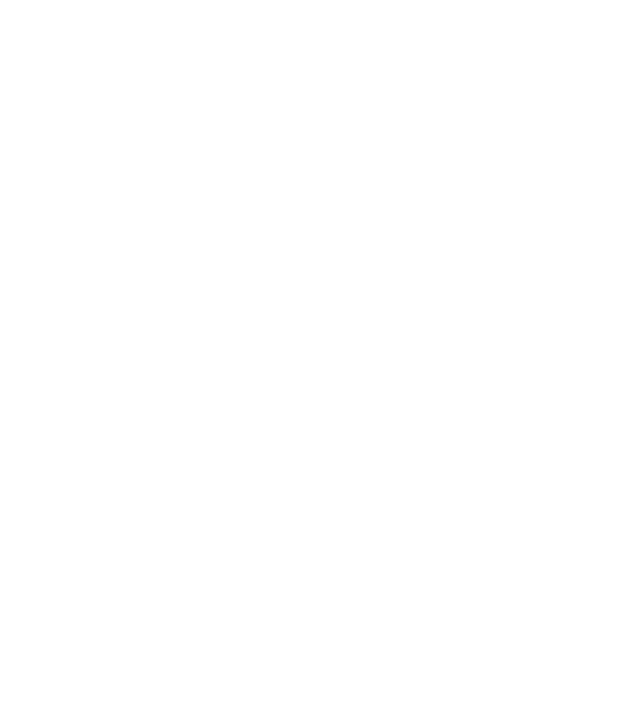
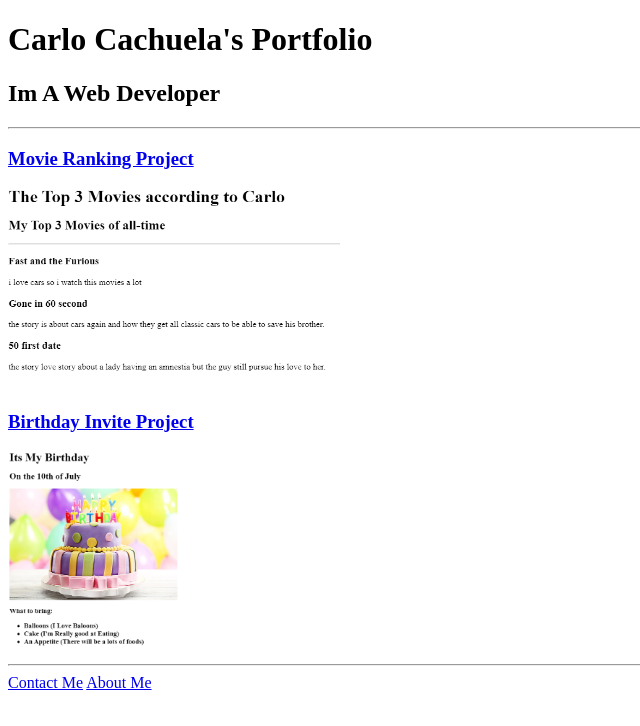
Before and after one commit to carlocachuela/html.portfolio, a plain HTML site: page index.html in a window 1280 px wide. Shown: the whole page, without its empty margins (0-640 px from the left). Drawn offline with Linux system fonts and the light colour scheme.

Commit message:
Add files via upload

```diff
--- a/index.html
+++ b/index.html
@@ -1,15 +1,22 @@
-<!-- TODO 1: Create the HTML Boilerplate -->
+<!DOCTYPE html>
+<html lang="en">
 
-<!-- TODO 2: Add Your previous projects' HTML into the public folder -->
+<head>
+    <meta charset="UTF-8">
+    <title>Carlo's Portfolio</title>
+</head>
 
-<!-- TODO 3: Take screenshots of your project previews and add the images to the images folder -->
+<body>
+    <h1>Carlo Cachuela's Portfolio</h1>
+    <h2>Im A Web Developer</h2>
+    <hr />
+    <h3><a href="./public/movie-ranking.html">Movie Ranking Project</a> </h3>
+    <img src="./assets/images/Screenshot 2023-05-18 125348.png" height="200" alt="Movie ranking project preview"/>
+    <h3><a href="./public/birthday-invite.html">Birthday Invite Project</a></h3>
+    <img src="./assets/images/Screenshot 2023-05-18 125236.png" height="200" alt="Birthday invite project preview"/>
+    <hr />
+    <a href="./public/contact.html">Contact Me</a>
+    <a href="./public/about.html">About Me</a>
+</body>
 
-<!-- TODO 4: Add titles/subtitles etc. -->
-
-<!-- TODO 5: Add a link to the project pages -->
-
-<!-- TODO 6: Add images to show the project previews
-HINT for TODO 6: You can use the height attribute set to 200 to make the image smaller:
-https://developer.mozilla.org/en-US/docs/Web/HTML/Element/img#attr-height -->
-
-<!-- TODO 7: Add the Contact Me and About Me page links -->
+</html>
```
Also changed, not shown: assets/images/Screenshot 2023-05-18 125236.png (added), assets/images/Screenshot 2023-05-18 125348.png (added).
